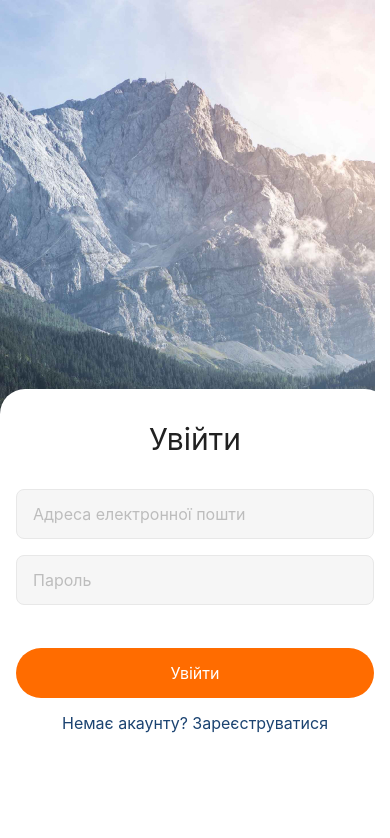
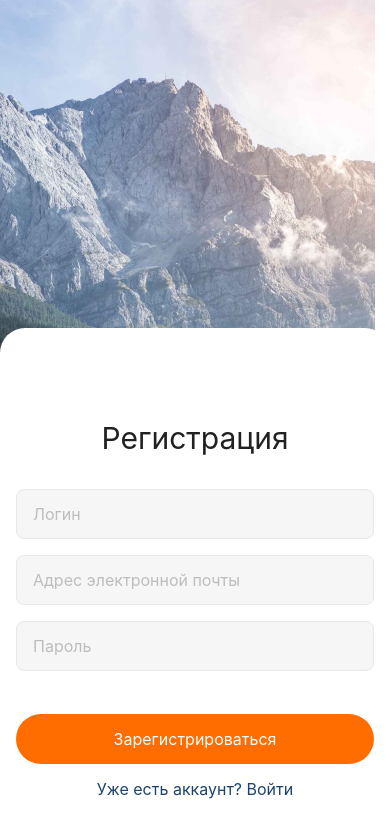
Before and after one commit to Se1ena/goit-react-native-hw, a React Native app in the folder my-new-app/: screen / in a window 390 px wide. Shown: the top 838 px of the page. Built offline with nearby package versions, Linux system fonts and the light colour scheme.

Commit message:
Form Submit

```diff
--- a/my-new-app/App.js
+++ b/my-new-app/App.js
@@ -1,13 +1,13 @@
 import { StatusBar } from "expo-status-bar";
-//import { RegistrationScreen } from "./Screens/RegistrationScreen/RegistrationScreen";
-import { LoginScreen } from "./Screens/LoginScreen/LoginScreen";
+import { RegistrationScreen } from "./Screens/RegistrationScreen/RegistrationScreen";
+//import { LoginScreen } from "./Screens/LoginScreen/LoginScreen";
 
 
 export default function App() {
   return (
     <>
-      {/* <RegistrationScreen /> */}
-      <LoginScreen />
+       <RegistrationScreen />
+      {/*<LoginScreen />*/ }
       <StatusBar style="auto" />
     </>
   );
--- a/my-new-app/Screens/LoginScreen/LoginScreen.js
+++ b/my-new-app/Screens/LoginScreen/LoginScreen.js
@@ -13,12 +13,23 @@ import {
 } from "react-native";
 
 export const LoginScreen = () => {
+    const [email, setEmail] = useState("");
+	const [password, setPassword] = useState("");
+
     const [isShowKeyboard, setIsShowKeyboard] = useState(false);
 
 	const keyboardHide = () => {
 		setIsShowKeyboard(false);
 		Keyboard.dismiss();
 	};
+    const onSubmitForm = () => {
+		setIsShowKeyboard(false);
+		Keyboard.dismiss();
+		setEmail("");
+		setPassword("");
+		console.log({ email, password });
+	};
+
 	return (
 		<View style={styles.container}>
 			<TouchableWithoutFeedback onPress={keyboardHide}>
@@ -32,6 +43,8 @@ export const LoginScreen = () => {
 										style={styles.input}
 										placeholder={"Адреса електронної пошти"}
 										placeholderTextColor={"#BDBDBD"}
+                                        value={email}
+										onChangeText={value => setEmail(value)}
 										onFocus={() => setIsShowKeyboard(true)}
 									/>
 								</View>
@@ -41,16 +54,20 @@ export const LoginScreen = () => {
 										placeholder={"Пароль"}
 										placeholderTextColor={"#BDBDBD"}
 										secureTextEntry={true}
+                                        value={password}
+										onChangeText={value => setPassword(value)}
 										onFocus={() => setIsShowKeyboard(true)}
 									/>
 								</View>
-								<TouchableOpacity activeOpacity={0.8} style={styles.btnLogin}>
+								<TouchableOpacity activeOpacity={0.8} style={styles.btnLogin} onPress={onSubmitForm}>
 									<Text style={styles.btnLoginTitle}>Увійти</Text>
 								</TouchableOpacity>
 							</View>
-							<TouchableOpacity style={styles.btnRegister}>
-								<Text style={styles.btnRegisterTitle}>Немає акаунту? Зареєструватися</Text>
-							</TouchableOpacity>
+							{!isShowKeyboard && (
+								<TouchableOpacity style={styles.btnRegister}>
+									<Text style={styles.btnRegisterTitle}>Немає акаунту? Зареєструватися</Text>
+								</TouchableOpacity>
+							)}
 						</View>
 					</KeyboardAvoidingView>
 				</ImageBackground>
@@ -98,7 +115,6 @@ const styles = StyleSheet.create({
 		color: "#212121",
 	},
 	btnLogin: {
-		marginBottom: 16,
 		height: 50,
 
 		justifyContent: "center",
@@ -115,6 +131,7 @@ const styles = StyleSheet.create({
 	},
 	btnRegister: {
 		marginHorizontal: 50,
+        marginTop: 16,
 
 		justifyContent: "center",
 		alignItems: "center",
--- a/my-new-app/Screens/RegistrationScreen/RegistrationScreen.js
+++ b/my-new-app/Screens/RegistrationScreen/RegistrationScreen.js
@@ -1,15 +1,65 @@
-import { StyleSheet, Text, TextInput, View, TouchableOpacity } from "react-native";
+import { useState } from "react";
+import {
+	StyleSheet,
+	ImageBackground,
+	Text,
+	TextInput,
+	View,
+	TouchableOpacity,
+	Platform,
+	KeyboardAvoidingView,
+	TouchableWithoutFeedback,
+	Keyboard,
+} from "react-native";
 
 export const RegistrationScreen = () => {
+    const [login, setLogin] = useState("");
+	const [email, setEmail] = useState("");
+	const [password, setPassword] = useState("");
+
+	const [isShowKeyboard, setIsShowKeyboard] = useState(false);
+
+	const keyboardHide = () => {
+		setIsShowKeyboard(false);
+		Keyboard.dismiss();
+	};
+
+	const onSubmitForm = () => {
+		setIsShowKeyboard(false);
+		Keyboard.dismiss();
+		setLogin("");
+		setEmail("");
+		setPassword("");
+		console.log({ login, email, password });
+	};
+
 	return (
-		<View style={styles.box}>
+		<View style={styles.container}>
+			<TouchableWithoutFeedback onPress={keyboardHide}>
+				<ImageBackground style={styles.image} source={require("../../assets/images/background-image.jpg")}>
+					<KeyboardAvoidingView behavior={Platform.OS === "ios" && "padding"}>
+						<View style={{ ...styles.box, paddingBottom: isShowKeyboard ? 32 : 45 }}>
 							<Text style={styles.formTitle}>Регистрация</Text>
 							<View style={styles.form}>
 								<View style={{ marginBottom: 16 }}>
-					<TextInput style={styles.input} placeholder={"Логин"} placeholderTextColor={"#BDBDBD"} />
+									<TextInput
+										style={styles.input}
+										placeholder={"Логин"}
+										placeholderTextColor={"#BDBDBD"}
+										value={login}
+										onChangeText={value => setLogin(value)}
+										onFocus={() => setIsShowKeyboard(true)}
+									/>
 								</View>
 								<View style={{ marginBottom: 16 }}>
-					<TextInput style={styles.input} placeholder={"Адрес электронной почты"} placeholderTextColor={"#BDBDBD"} />
+									<TextInput
+										style={styles.input}
+										placeholder={"Адрес электронной почты"}
+										placeholderTextColor={"#BDBDBD"}
+										value={email}
+										onChangeText={value => setEmail(value)}
+										onFocus={() => setIsShowKeyboard(true)}
+									/>
 								</View>
 								<View style={{ marginBottom: 43 }}>
 									<TextInput
@@ -17,25 +67,50 @@ export const RegistrationScreen = () => {
 										placeholder={"Пароль"}
 										placeholderTextColor={"#BDBDBD"}
 										secureTextEntry={true}
+										value={password}
+										onChangeText={value => setPassword(value)}
+										onFocus={() => setIsShowKeyboard(true)}
 									/>
 								</View>
-				<TouchableOpacity activeOpacity={0.8} style={styles.btn}>
-					<Text style={styles.btnTitle}>Зарегистрироваться</Text>
+								<TouchableOpacity activeOpacity={0.8} style={styles.btnRegister} onPress={onSubmitForm}>
+									<Text style={styles.btnRegisterTitle}>Зарегистрироваться</Text>
 								</TouchableOpacity>
 							</View>
+							{!isShowKeyboard && (
+								<TouchableOpacity style={styles.btnLogin}>
+									<Text style={styles.btnLoginTitle}>Уже есть аккаунт? Войти</Text>
+								</TouchableOpacity>
+							)}
+						</View>
+					</KeyboardAvoidingView>
+				</ImageBackground>
+			</TouchableWithoutFeedback>
 		</View>
 	);
 };
 
 const styles = StyleSheet.create({
+	container: {
+		flex: 1,
+		backgroundColor: "#fff",
+	},
+	image: {
+		flex: 1,
+		resizeMode: "cover",
+		justifyContent: "flex-end",
+	},
 	box: {
 		paddingTop: 92,
 		borderTopRightRadius: 25,
 		borderTopLeftRadius: 25,
-
 		backgroundColor: "#FFF",
 	},
-	formTitle: { marginBottom: 33, fontSize: 30, textAlign: "center", color: "#212121" },
+	formTitle: {
+		marginBottom: 33,
+		fontSize: 30,
+		textAlign: "center",
+		color: "#212121",
+	},
 	form: {
 		marginHorizontal: 16,
 		backgroundColor: "#FFF",
@@ -43,31 +118,38 @@ const styles = StyleSheet.create({
 	input: {
 		paddingLeft: 16,
 		paddingRight: 16,
-
 		height: 50,
 		fontSize: 16,
 		lineHeight: 19,
-
 		borderWidth: 1,
 		borderColor: "#E8E8E8",
 		borderRadius: 8,
-
 		backgroundColor: "#F6F6F6",
 		color: "#212121",
 	},
-	btn: {
+	btnRegister: {
 		height: 50,
 
 		justifyContent: "center",
 		alignItems: "center",
-
 		borderRadius: 50,
 		backgroundColor: "#FF6C00",
 	},
-	btnTitle: {
+	btnRegisterTitle: {
 		fontSize: 16,
 		lineHeight: 19,
-
 		color: "#FFF",
 	},
+	btnLogin: {
+		marginHorizontal: 50,
+		marginTop: 16,
+
+		justifyContent: "center",
+		alignItems: "center",
+	},
+	btnLoginTitle: {
+		fontSize: 16,
+		lineHeight: 19,
+		color: "#1B4371",
+	},
 });
```
Lines whose indentation alone changed are shown as unchanged.
